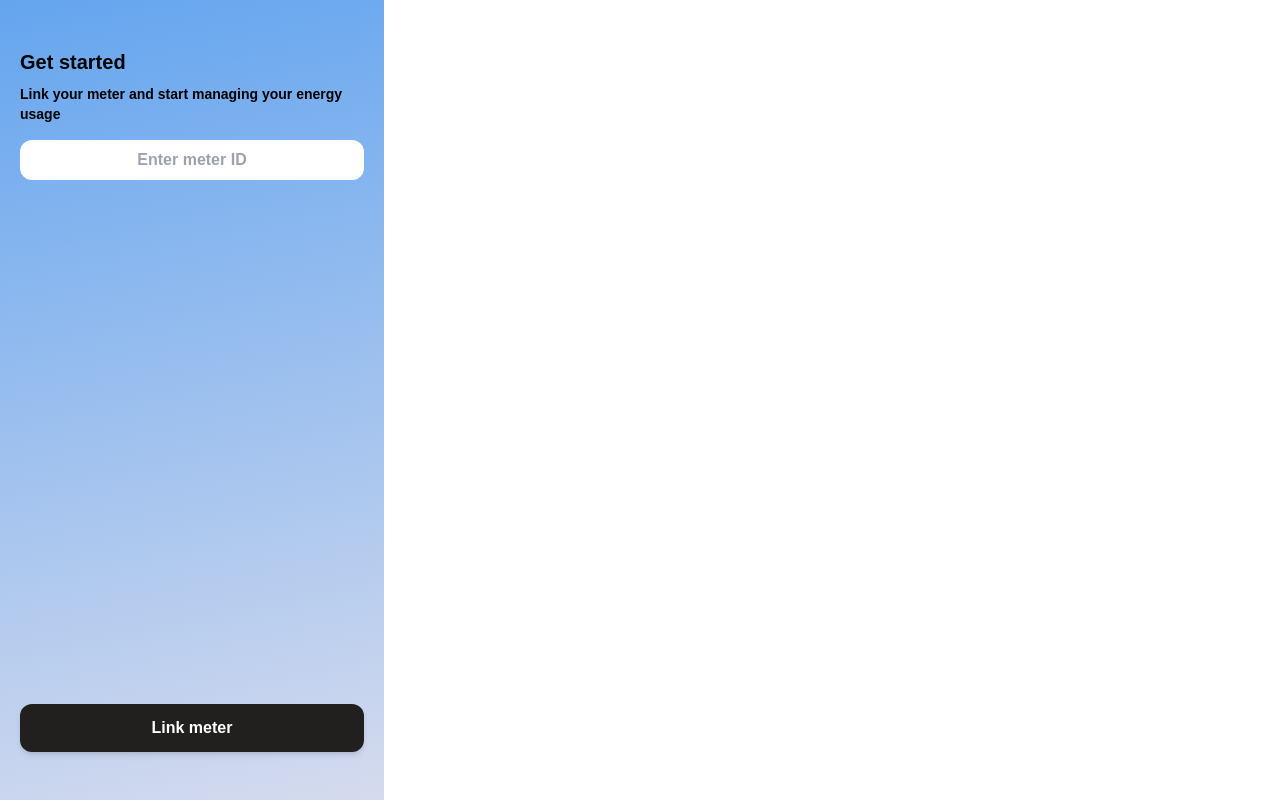
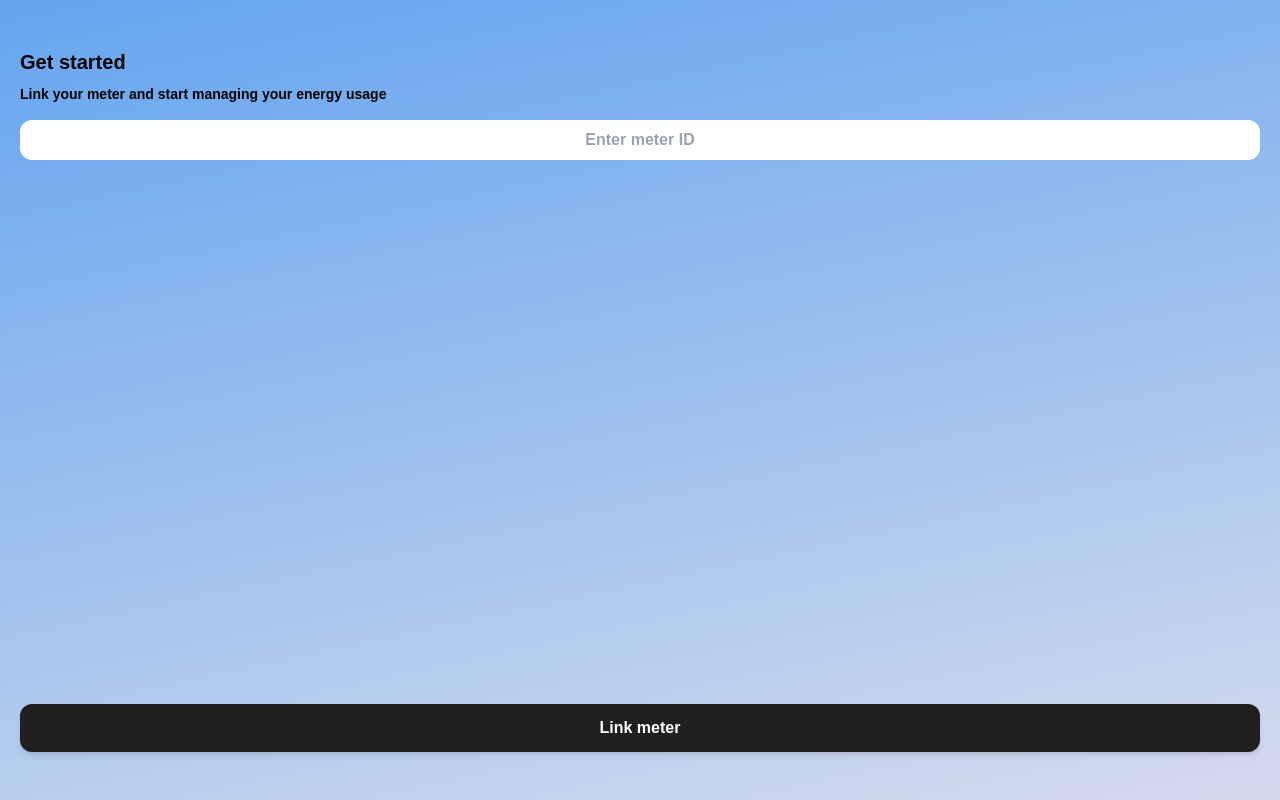
Before and after one commit to IDEA-godwin/payer-dapp, a Next.js app in the folder packages/react-app/: page /link-meter in a window 1280 px wide. Built offline with nearby package versions, Linux system fonts and the light colour scheme; a web font is replaced by a local one; what @rainbow-me/rainbowkit, wagmi would draw is missing.

Commit message:
fix color styles

```diff
--- a/packages/react-app/components/Layout.tsx
+++ b/packages/react-app/components/Layout.tsx
@@ -9,7 +9,7 @@ const Layout: FC<Props> = ({ children, loading }) => {
   return (
     <>
       {loading && <Loading />}
-      <div className="max-w-sm bg-primary">
+      <div className="bg-primary">
         {children}
       </div>
     </>
```
